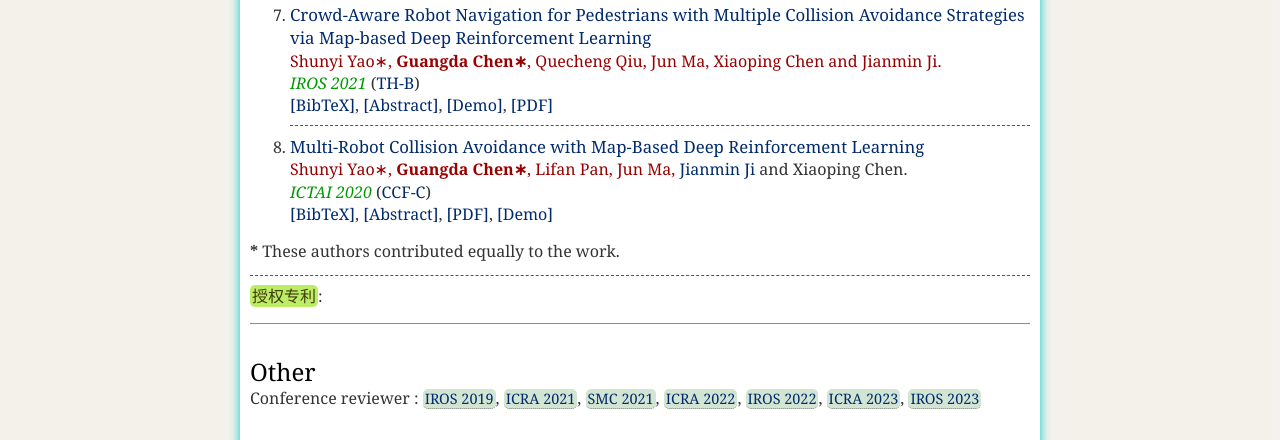
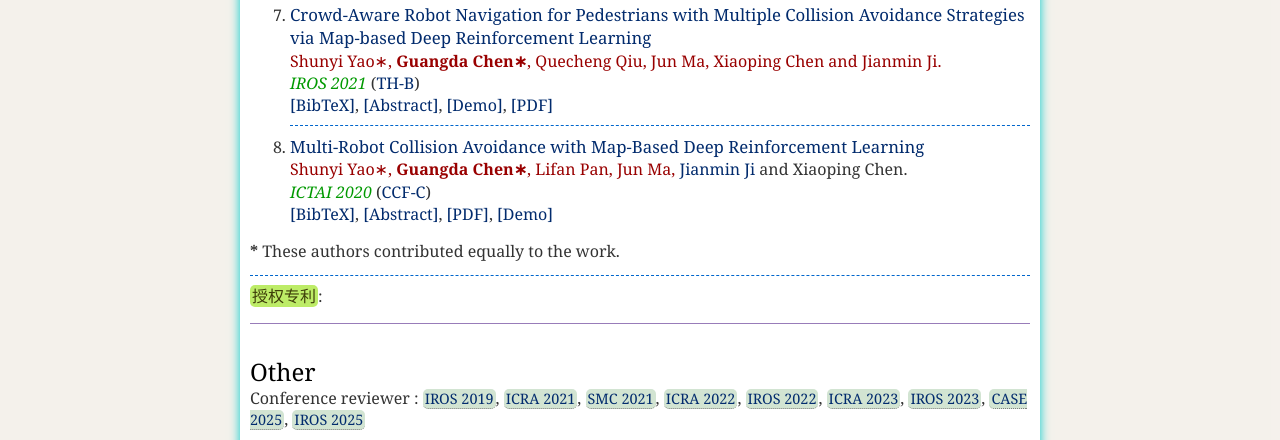
Before and after one commit to cgd-ai/cgd-ai.github.io, a plain HTML site: page index.html in a window 1280 px wide. Shown: the part 2947-3387 px from the top of the page. Drawn offline with Linux system fonts and the light colour scheme; no server answers.

Commit message:
update review

```diff
--- a/index.html
+++ b/index.html
@@ -784,7 +784,9 @@
       <a href="https://www.icra2022.org/"  class="fontnorm bluelink fontverysmall bb"> ICRA 2022</a>,
       <a href="https://iros2022.org/"  class="fontnorm bluelink fontverysmall bb"> IROS 2022</a>,
       <a href="https://www.icra2023.org/"  class="fontnorm bluelink fontverysmall bb"> ICRA 2023</a>,
-      <a href="https://ieee-iros.org/"  class="fontnorm bluelink fontverysmall bb"> IROS 2023</a>
+      <a href="https://ieee-iros.org/"  class="fontnorm bluelink fontverysmall bb"> IROS 2023</a>,
+      <a href="https://ieee-iros.org/"  class="fontnorm bluelink fontverysmall bb"> CASE 2025</a>,
+      <a href="https://ieee-iros.org/"  class="fontnorm bluelink fontverysmall bb"> IROS 2025</a>
       <br>
       </p>
       <div id="reviewers"></div>
```
Also changed, not shown: 1 other file.
